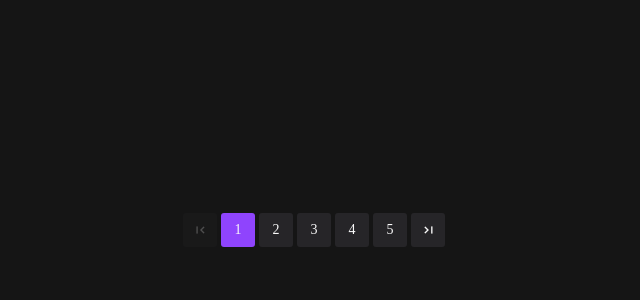
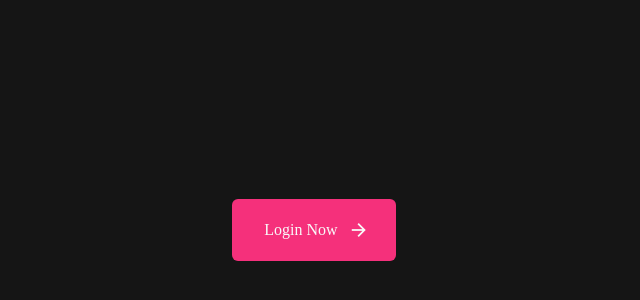
Before and after one commit to Almesaody/react-buttons, a React (Create React App) app: page / in a window 1280 px wide. Shown: the part 170-470 px from the top of the page, without its empty margins (326-966 px from the left). Built offline with nearby package versions, Linux system fonts and the light colour scheme.

Commit message:
adding ripple button

```diff
--- a/src/App.tsx
+++ b/src/App.tsx
@@ -1,4 +1,4 @@
-import { Pagination as Control } from "./controls";
+import { RippleButton as Control } from "./controls";
 
 function App() {
   return (
--- a/src/controls/index.ts
+++ b/src/controls/index.ts
@@ -1,3 +1,4 @@
 export { AntDesignTextbox } from "./antDesignTextbox/AntDesignTextbox";
 export { MaterialDesignTextbox } from "./materialDesignTextbox/MaterialDesignTextbox";
 export { Pagination } from "./pagination/Pagination";
+export { RippleButton } from "./rippleButton/RippleButton"
--- /dev/null
+++ b/src/controls/rippleButton/Ripple.tsx
@@ -0,0 +1,10 @@
+import { FC } from "react";
+
+type Props = {
+  top: string;
+  left: string;
+};
+
+export const Ripple: FC<Props> = ({ top, left }) => (
+  <span style={{ top, left }} id="ripple-shape" className="ripple-shape"></span>
+);
--- /dev/null
+++ b/src/controls/rippleButton/RippleButton.tsx
@@ -0,0 +1,36 @@
+import { MouseEvent } from "react";
+import { createRoot } from "react-dom/client";
+import { Ripple } from "./Ripple";
+import "./styles.css";
+
+export const RippleButton = () => {
+  const handleClick = (e: MouseEvent<HTMLButtonElement>) => {
+    if (!document.getElementById("ripple-shape")) {
+      const btn: HTMLButtonElement = e?.currentTarget;
+      const rect: DOMRect = btn.getBoundingClientRect();
+      const top = `${e.clientY - rect.y}px`;
+      const left = `${e.clientX - rect.x}px`;
+
+      const container = createRoot(
+        document.getElementById("ripple-container")!
+      );
+
+      container.render(<Ripple top={top} left={left} />);
+
+      setTimeout(() => {
+        container.unmount();
+      }, 1000);
+    }
+  };
+
+  return (
+    <button onClick={handleClick} className="ripple-button">
+      <span className="ripple-button-text">
+        Login Now
+        <span className="material-symbols-outlined">arrow_forward</span>
+      </span>
+
+      <span id="ripple-container"></span>
+    </button>
+  );
+};
--- /dev/null
+++ b/src/controls/rippleButton/styles.css
@@ -0,0 +1,59 @@
+@keyframes ripple {
+    0% {
+        opacity: 0;
+        scale: 0.5;
+    }
+    35% {
+        opacity: 1;
+    }
+    100% {
+        opacity: 0;
+        scale: 3.25;
+    }
+}
+
+.ripple-button {
+    position: relative;
+    overflow: hidden;
+    padding: 20px 26px 20px 32px;
+    border: 0;
+    border-radius: 6px;
+    background: #f5307b;
+    cursor: pointer;
+    transition: 0.3s;
+}
+
+.ripple-button:focus {
+    box-shadow: 0 0 0 3px #ac2357;
+}
+
+.ripple-button-text {
+    position: relative;
+    z-index: 2;
+    display: flex;
+    align-items: center;
+    gap: 10px;
+    color: #f9f9f9;
+    font-weight: 500;
+    font-size: 16px;
+    font-family: "Euclid Circular A";
+}
+
+.material-symbols-outlined {
+    font-size: 22px;
+}
+
+.ripple-shape {
+    display: block;
+    position: absolute;
+    z-index: 1;
+    width: 80px;
+    height: 80px;
+    margin-top: -40px;
+    margin-left: -40px;
+    border-radius: 50%;
+    pointer-events: none;
+    opacity: 0;
+    background: #d42869;
+    animation: ripple 1s both;
+}
```
